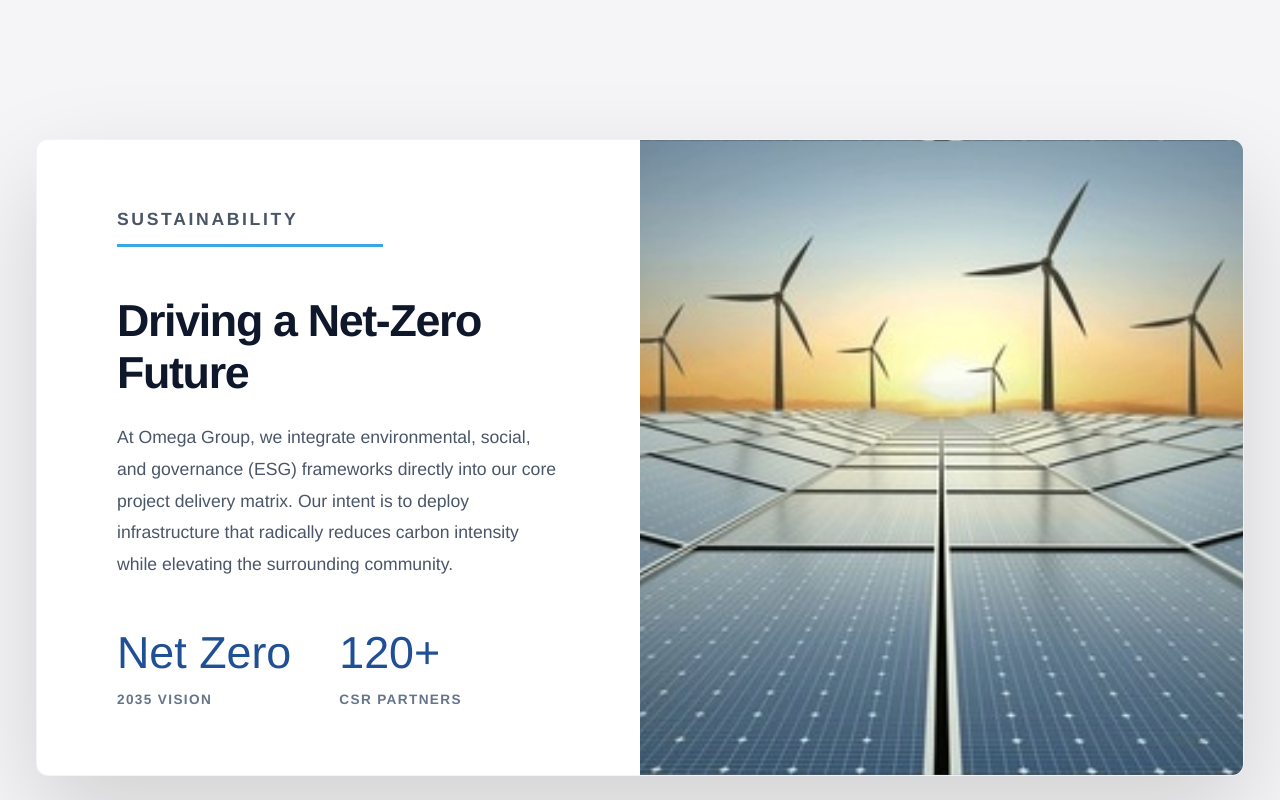
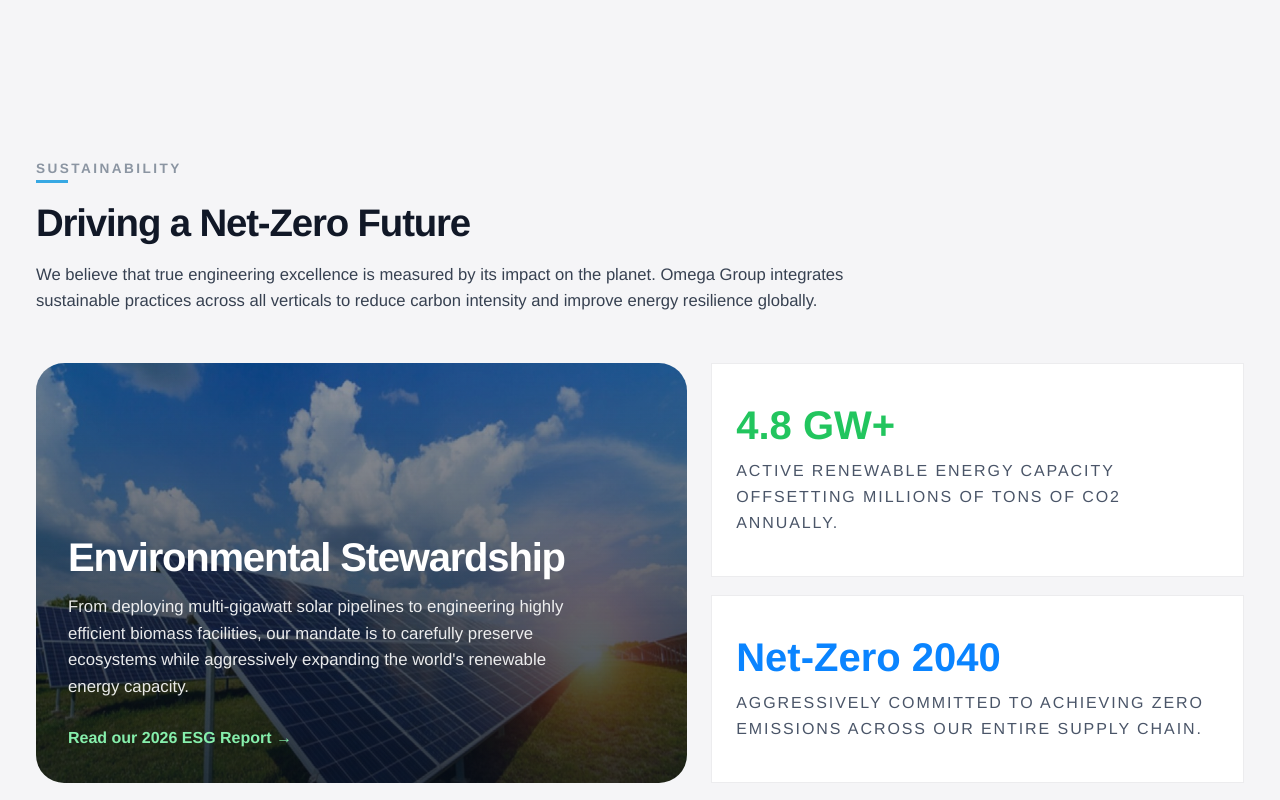
Before and after one commit to Techfirst123/omegainfram, a React (Vite) app: page / in a window 1280 px wide. Shown: the part 3360-4160 px from the top of the page. Built offline with nearby package versions, Linux system fonts and the light colour scheme.

Commit message:
Add Sustainability section with focus-block design

```diff
--- a/src/App.tsx
+++ b/src/App.tsx
@@ -432,27 +432,39 @@ function App() {
           </div>
         </section>
 
-        <section className="sustainability-section section-shell" id="sustainability">
-          <div className="sustainability-card">
-            <div className="sustainability-content">
-              <p className="hero-kicker">Sustainability</p>
-              <h2>Driving a Net-Zero Future</h2>
-              <p>
-                At Omega Group, we integrate environmental, social, and governance (ESG) frameworks directly into our core project delivery matrix.
-                Our intent is to deploy infrastructure that radically reduces carbon intensity while elevating the surrounding community.
-              </p>
-              <div className="sustainability-stats">
-                <div>
-                  <strong>Net Zero</strong>
-                  <span>2035 Vision</span>
-                </div>
-                <div>
-                  <strong>120+</strong>
-                  <span>CSR Partners</span>
-                </div>
+        <section className="sustainability-section section-shell" id="sustainability" style={{ marginTop: '72px' }}>
+          <div className="section-head">
+            <p className="section-kicker">Sustainability</p>
+            <h2>Driving a Net-Zero Future</h2>
+            <p className="section-intro">
+              We believe that true engineering excellence is measured by its impact on the planet. Omega Group integrates sustainable practices across all verticals to reduce carbon intensity and improve energy resilience globally.
+            </p>
+          </div>
+
+          <div className="focus-section" style={{ marginTop: '48px' }}>
+            <div className="feature-block" style={{
+              background: `linear-gradient(180deg, rgba(6, 14, 25, 0.4), rgba(6, 14, 25, 0.8)), url('/utility-scale-solar.jpg') center/cover no-repeat`
+            }}>
+              <div className="feature-copy">
+                <h2 style={{ fontSize: '2.5rem', marginBottom: '16px' }}>Environmental Stewardship</h2>
+                <p style={{ fontSize: '1.05rem', lineHeight: '1.6', opacity: 0.9 }}>
+                  From deploying multi-gigawatt solar pipelines to engineering highly efficient biomass facilities, our mandate is to carefully preserve ecosystems while aggressively expanding the world's renewable energy capacity.
+                </p>
+                <a href="#contact" style={{ display: 'inline-block', marginTop: '24px', color: '#86efac', textDecoration: 'none', fontWeight: 600 }}>
+                  Read our 2026 ESG Report &rarr;
+                </a>
               </div>
             </div>
-            <div className="sustainability-image" style={{ backgroundImage: `url('/hybrid-energy.png')` }}></div>
+            <div className="highlight-grid">
+              <div className="highlight-card summary-card" style={{ display: 'flex', flexDirection: 'column', justifyContent: 'center' }}>
+                <h3 style={{ fontSize: '2.5rem', color: '#22c55e', margin: '0 0 12px 0' }}>4.8 GW+</h3>
+                <p style={{ fontSize: '1rem', color: '#4a5568', margin: 0 }}>Active renewable energy capacity offsetting millions of tons of CO2 annually.</p>
+              </div>
+              <div className="highlight-card summary-card" style={{ display: 'flex', flexDirection: 'column', justifyContent: 'center' }}>
+                <h3 style={{ fontSize: '2.5rem', color: '#0a84ff', margin: '0 0 12px 0' }}>Net-Zero 2040</h3>
+                <p style={{ fontSize: '1rem', color: '#4a5568', margin: 0 }}>Aggressively committed to achieving zero emissions across our entire supply chain.</p>
+              </div>
+            </div>
           </div>
         </section>
 
```
